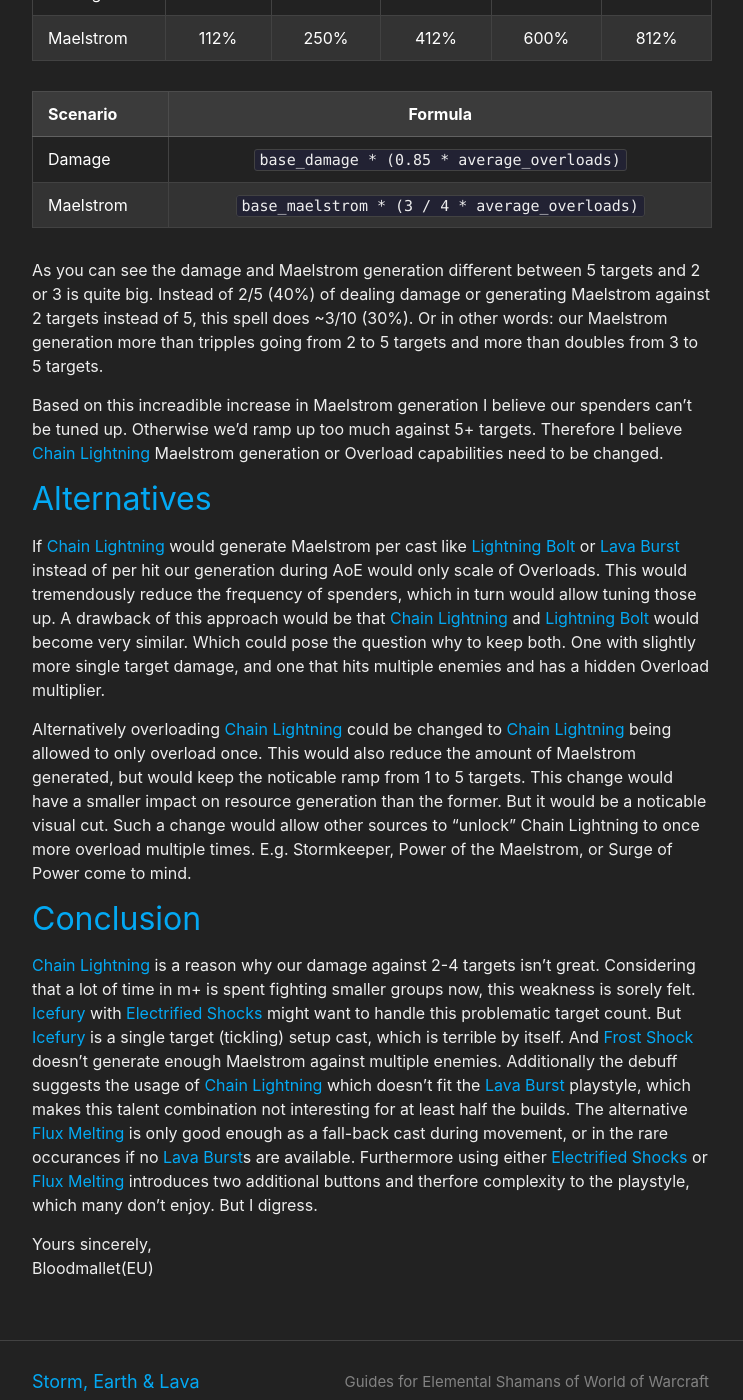
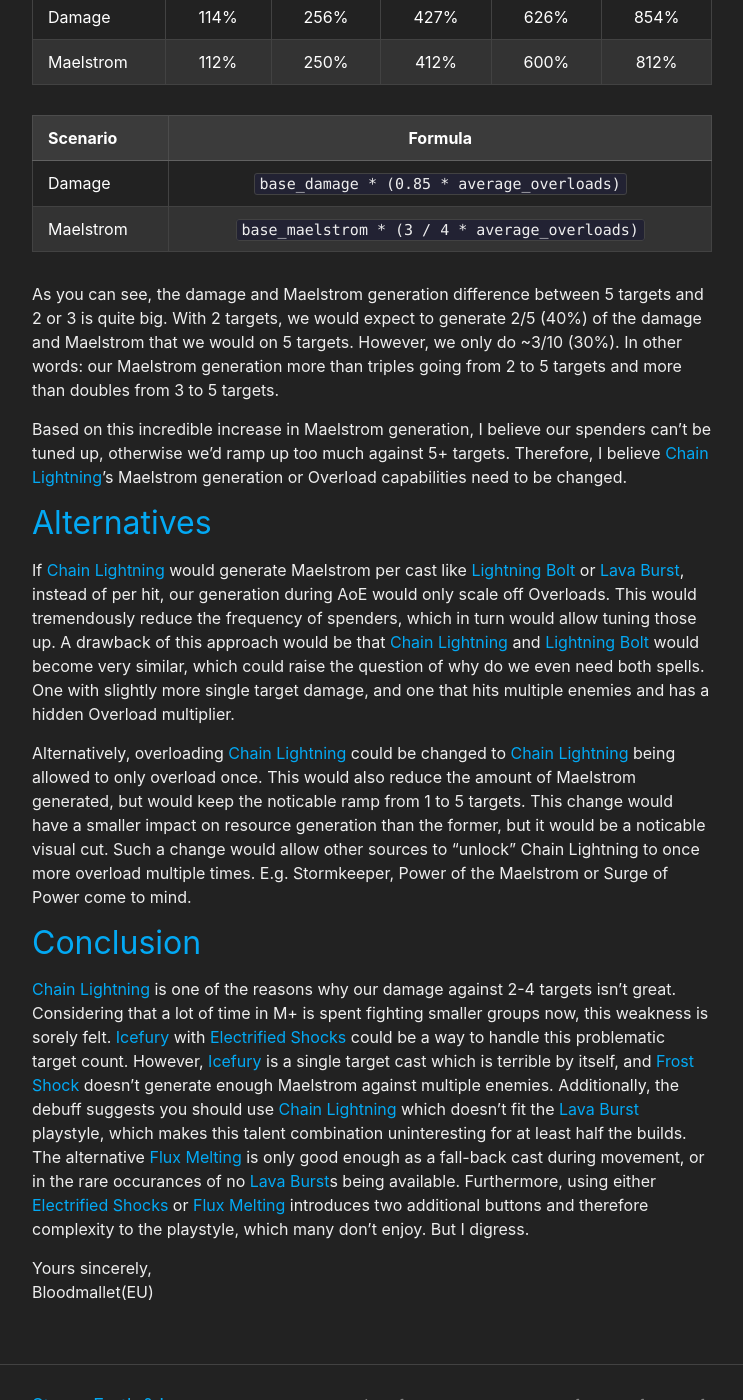
Before and after one commit to stormearthandlava/stormearthandlava.github.io, a Jekyll site: the page built from blog/_posts/2023-02-01-chain-lightning-woes.md, in a window 1280 px wide and 1400 px high, scrolled down 1722 px. Shown: the whole window, without its empty margins (268-1011 px from the left). Built offline with Jekyll 4.4.1, drawn with Linux system fonts in a browser that asks for light colours; a script that is not in the unit is left out; some of the changed text lies outside the part shown.

Commit message:
update according to stormies pr
closes https://github.com/stormearthandlava/stormearthandlava.github.io/pull/62

```diff
--- a/blog/_posts/2023-02-01-chain-lightning-woes.md
+++ b/blog/_posts/2023-02-01-chain-lightning-woes.md
@@ -9,9 +9,9 @@
 
 Greetings,
 
-did you ever wonder why Elemental Shamans damage against 2-4 targets feels like a slouth? The answer is pretty simple {{ site.data.spell.cl }}.
-On the surface this spell is pretty simple. Hit up to 5 targets. Deal damage to them and generate Maelstrom for each target hit.
-But this also means, that depending on target count the amount of Maelstrom generated varies.
+Have you ever wondered why Elemental Shamans' damage against 2-4 targets feels like a slog? The answer is pretty simple: {{ site.data.spell.cl }}.
+On the surface, this spell is simple. Hit up to 5 targets. Deal damage to them and generate Maelstrom for each target hit.
+However, this also means that, depending on target count, the amount of Maelstrom generated varies.
 
 
 ## Effects without Overloads
@@ -23,22 +23,22 @@
 
 Why the above table? Because we'll add {{ site.data.spell.overload }} to it now.
 
-Like our other generator spells {{ site.data.spell.cl }} can overload.
+Like our other generator spells, {{ site.data.spell.cl }} can overload.
 While the tooltip states that there is a specific "chance to trigger **a second cast on the same target**", which can be understood as "one cast, one potential Overload", this is not the case for {{ site.data.spell.cl }}.
-Instead it has a 1/3 of the usual overload chance to overload on each target hit. Each rolled indepentently.
-This means if {{ site.data.spell.cl }} hits 5 targets, 1/3 of our mastery is rolled 5 times.
-If for example the first 4 target don't succeed the roll but the last one does, you'll see a {{ site.data.spell.cl_o }} with its primary target being your fifth hit.
-Of course {{ site.data.spell.cl_o }} hits up to 5 targets, too, which allows its damage and Maelstrom generation to scale like the base spell does.
+Instead, it has a 1/3 of the usual overload chance to overload on each target hit. Each rolled independently.
+This means that if {{ site.data.spell.cl }} hits 5 targets, 1/3 of our mastery is rolled 5 times.
+If, for example, the first 4 targets don't succeed on the roll but the last one does, you'll see a {{ site.data.spell.cl_o }} with its primary target being your fifth hit.
+Of course, {{ site.data.spell.cl_o }} hits up to 5 targets too, which allows its damage and Maelstrom generation to scale like the base spell's does.
 
 (The 1/3 multiplier is hidden and not communicated in game.
 It can be verified by excessive {{ site.data.spell.cl }} casting against different counts of target dummies.
 E.g. start with 1 target dummy for 3h, then add one, and so forth.
-After collecting data compare your Overload chances across different target dummy counts.)
+After collecting data, compare your Overload chances across different target dummy counts.)
 
 
 ## Calculating Overloads
 
-So what are the chances, assuming 50% {{ site.data.spell.overload }} to:
+So what are the chances, assuming 50% {{ site.data.spell.overload }}, to:
 
 Scenario | 1 target | 2 target | 3 target | 4 target | 5 target
 --- | :---: | :---: | :---: | :---: | :---:
@@ -70,26 +70,38 @@
 Damage | `base_damage * (0.85 * average_overloads)`
 Maelstrom | `base_maelstrom * (3 / 4 * average_overloads)`
 
-As you can see the damage and Maelstrom generation different between 5 targets and 2 or 3 is quite big.
-Instead of 2/5 (40%) of dealing damage or generating Maelstrom against 2 targets instead of 5, this spell does ~3/10 (30%).
-Or in other words: our Maelstrom generation more than tripples going from 2 to 5 targets and more than doubles from 3 to 5 targets.
+As you can see, the damage and Maelstrom generation difference between 5 targets and 2 or 3 is quite big.
+With 2 targets, we would expect to generate 2/5 (40%) of the damage and Maelstrom that we would on 5 targets.
+However, we only do ~3/10 (30%).
+In other words: our Maelstrom generation more than triples going from 2 to 5 targets and more than doubles from 3 to 5 targets.
 
-Based on this increadible increase in Maelstrom generation I believe our spenders can't be tuned up.
-Otherwise we'd ramp up too much against 5+ targets. Therefore I believe {{ site.data.spell.cl }} Maelstrom generation or Overload  capabilities need to be changed.
+Based on this incredible increase in Maelstrom generation, I believe our spenders can't be tuned up, otherwise we'd ramp up too much against 5+ targets.
+Therefore, I believe {{ site.data.spell.cl }}'s Maelstrom generation or Overload capabilities need to be changed.
 
 
 ## Alternatives
 
-If {{ site.data.spell.cl }} would generate Maelstrom per cast like {{ site.data.spell.lb }} or {{ site.data.spell.lvb }} instead of per hit our generation during AoE would only scale of Overloads.
-This would tremendously reduce the frequency of spenders, which in turn would allow tuning those up. A drawback of this approach would be that {{ site.data.spell.cl }} and {{ site.data.spell.lb }} would become very similar. Which could pose the question why to keep both. One with slightly more single target damage, and one that hits multiple enemies and has a hidden Overload multiplier.
+If {{ site.data.spell.cl }} would generate Maelstrom per cast like {{ site.data.spell.lb }} or {{ site.data.spell.lvb }}, instead of per hit, our generation during AoE would only scale off Overloads.
+This would tremendously reduce the frequency of spenders, which in turn would allow tuning those up.
+A drawback of this approach would be that {{ site.data.spell.cl }} and {{ site.data.spell.lb }} would become very similar, which could raise the question of why do we even need both spells.
+One with slightly more single target damage, and one that hits multiple enemies and has a hidden Overload multiplier.
 
-Alternatively overloading {{ site.data.spell.cl }} could be changed to {{ site.data.spell.cl }} being allowed to only overload once.
-This would also reduce the amount of Maelstrom generated, but would keep the noticable ramp from 1 to 5 targets. This change would have a smaller impact on resource generation than the former. But it would be a noticable visual cut. Such a change would allow other sources to "unlock" Chain Lightning to once more overload multiple times. E.g. Stormkeeper, Power of the Maelstrom, or Surge of Power come to mind.
+Alternatively, overloading {{ site.data.spell.cl }} could be changed to {{ site.data.spell.cl }} being allowed to only overload once.
+This would also reduce the amount of Maelstrom generated, but would keep the noticable ramp from 1 to 5 targets.
+This change would have a smaller impact on resource generation than the former, but it would be a noticable visual cut.
+Such a change would allow other sources to "unlock" Chain Lightning to once more overload multiple times. E.g. Stormkeeper, Power of the Maelstrom or Surge of Power come to mind.
 
 
 ## Conclusion
 
-{{ site.data.spell.cl }} is a reason why our damage against 2-4 targets isn't great. Considering that a lot of time in m+ is spent fighting smaller groups now, this weakness is sorely felt. {{ site.data.talent.if }} with {{ site.data.talent.electrified_shocks }} might want to handle this problematic target count. But {{ site.data.talent.if }} is a single target (tickling) setup cast, which is terrible by itself. And {{ site.data.spell.frost_shock }} doesn't generate enough Maelstrom against multiple enemies. Additionally the debuff suggests the usage of {{ site.data.spell.cl }} which doesn't fit the {{ site.data.spell.lvb }} playstyle, which makes this talent combination not interesting for at least half the builds. The alternative {{ site.data.talent.flux_melting }} is only good enough as a fall-back cast during movement, or in the rare occurances if no {{ site.data.spell.lvb }}s are available. Furthermore using either {{ site.data.talent.electrified_shocks }} or {{ site.data.talent.flux_melting }} introduces two additional buttons and therfore complexity to the playstyle, which many don't enjoy. But I digress.
+{{ site.data.spell.cl }} is one of the reasons why our damage against 2-4 targets isn't great.
+Considering that a lot of time in M+ is spent fighting smaller groups now, this weakness is sorely felt.
+{{ site.data.talent.if }} with {{ site.data.talent.electrified_shocks }} could be a way to handle this problematic target count.
+However, {{ site.data.talent.if }} is a single target cast which is terrible by itself, and {{ site.data.spell.frost_shock }} doesn't generate enough Maelstrom against multiple enemies.
+Additionally, the debuff suggests you should use {{ site.data.spell.cl }} which doesn't fit the {{ site.data.spell.lvb }} playstyle, which makes this talent combination uninteresting for at least half the builds.
+The alternative {{ site.data.talent.flux_melting }} is only good enough as a fall-back cast during movement, or in the rare occurances of no {{ site.data.spell.lvb }}s being available.
+Furthermore, using either {{ site.data.talent.electrified_shocks }} or {{ site.data.talent.flux_melting }} introduces two additional buttons and therefore complexity to the playstyle, which many don't enjoy.
+But I digress.
 
 Yours sincerely,<br/>
 Bloodmallet(EU)
```
